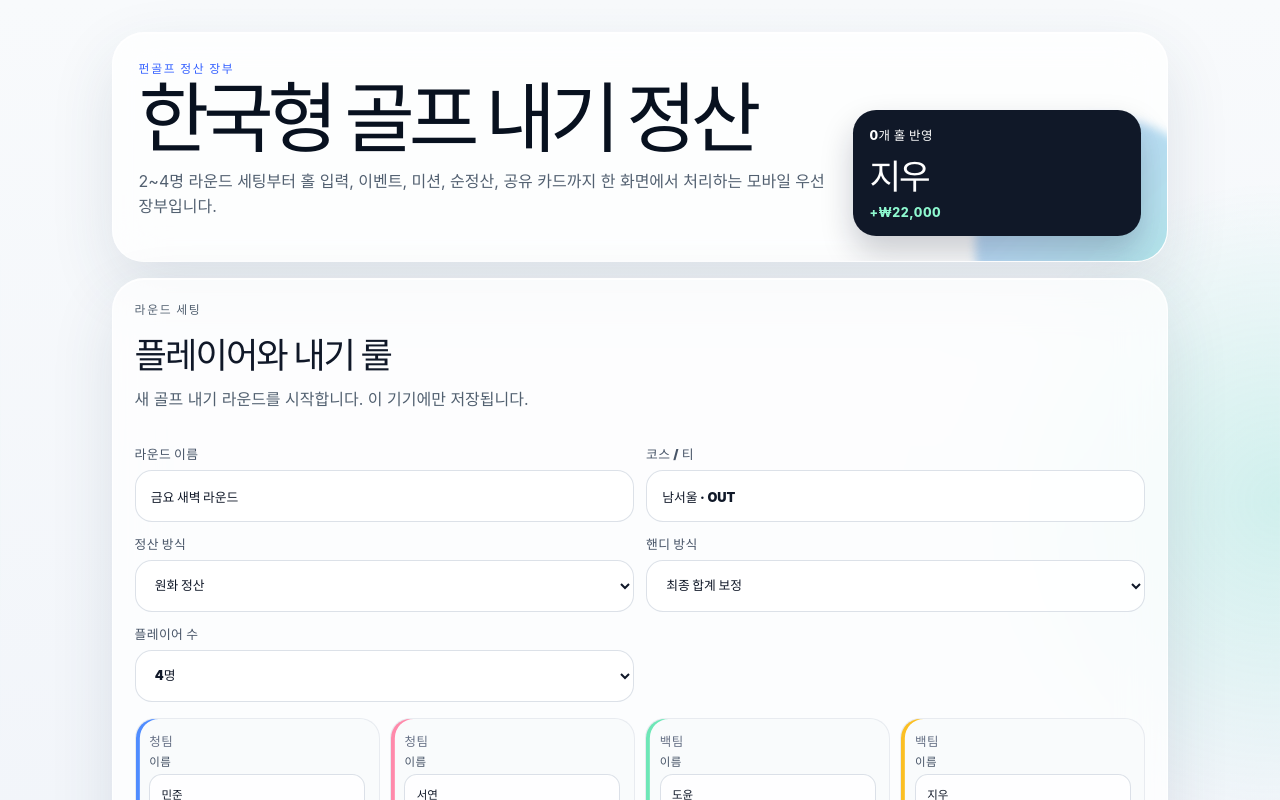
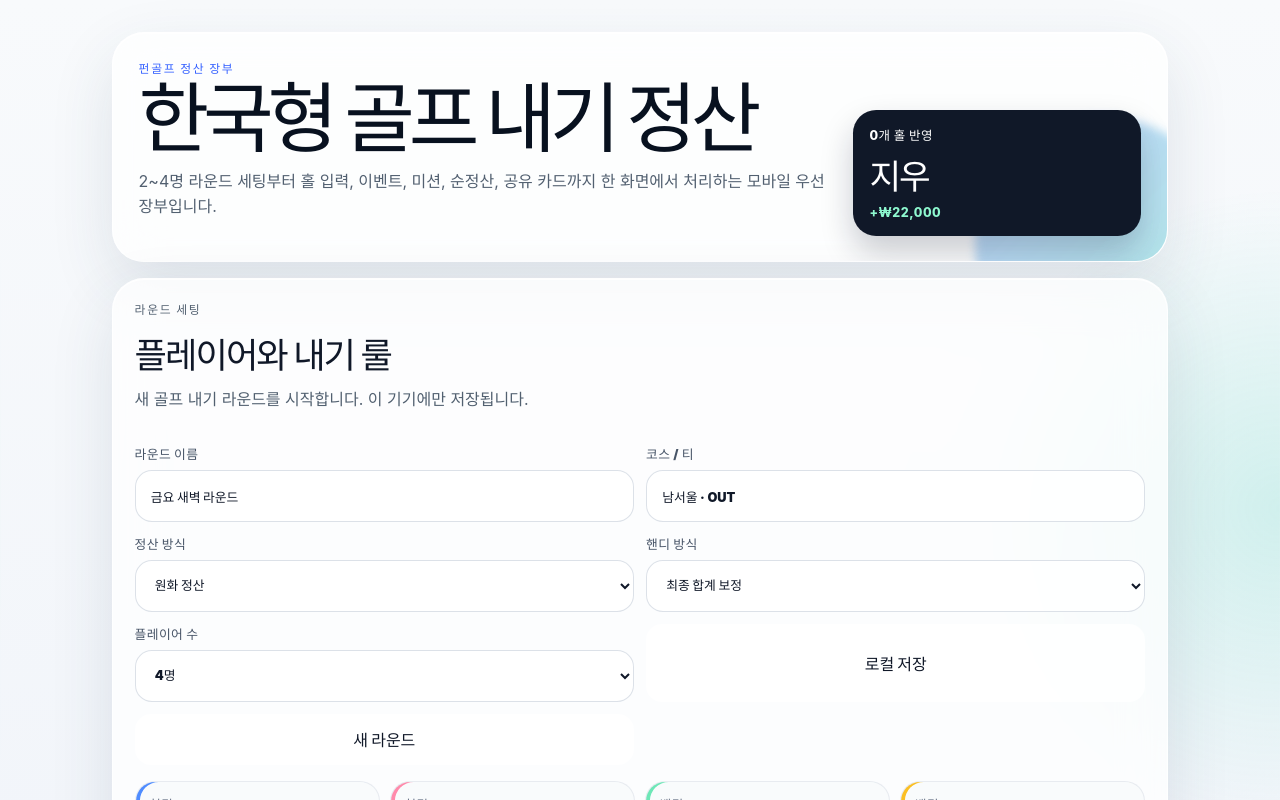
Before and after one commit to ys-laube/goodgolfform, a React (Vite) app: page / in a window 1280 px wide. Shown: the top 800 px of the page. Built offline with nearby package versions, Linux system fonts and the light colour scheme.

Commit message:
omx(team): auto-checkpoint worker-4 [7]

```diff
--- a/src/App.tsx
+++ b/src/App.tsx
@@ -261,6 +261,8 @@ export function App() {
               <option value={4}>4명</option>
             </select>
           </label>
+          <button className="secondary-action" type="button" onClick={() => session.saveRound()}>로컬 저장</button>
+          <button className="secondary-action" type="button" onClick={() => session.resetRound()}>새 라운드</button>
         </div>
 
         <div className="player-strip" aria-label="플레이어와 핸디캡">
@@ -479,8 +481,7 @@ export function App() {
           <span />
         </div>
         <div className="share-actions">
-          <button className="primary-action" type="button" onClick={() => setShareReady(true)}>스코어카드 캡처/내보내기</button>
-          <button className="secondary-action" type="button" onClick={() => setShareReady(true)}>QR·결과 링크 공유</button>
+          <button className="primary-action" type="button" onClick={() => setShareReady(true)}>공유 문구 고정</button>
         </div>
         <p className="share-status" aria-live="polite">
           {shareReady ? '스코어카드 이미지나 결과 링크로 공유할 현재 정산 요약이 준비되었습니다.' : '공유 카드는 화면 맨 아래에서 스코어카드 내보내기와 결과 링크 공유만 제공합니다.'}
```
